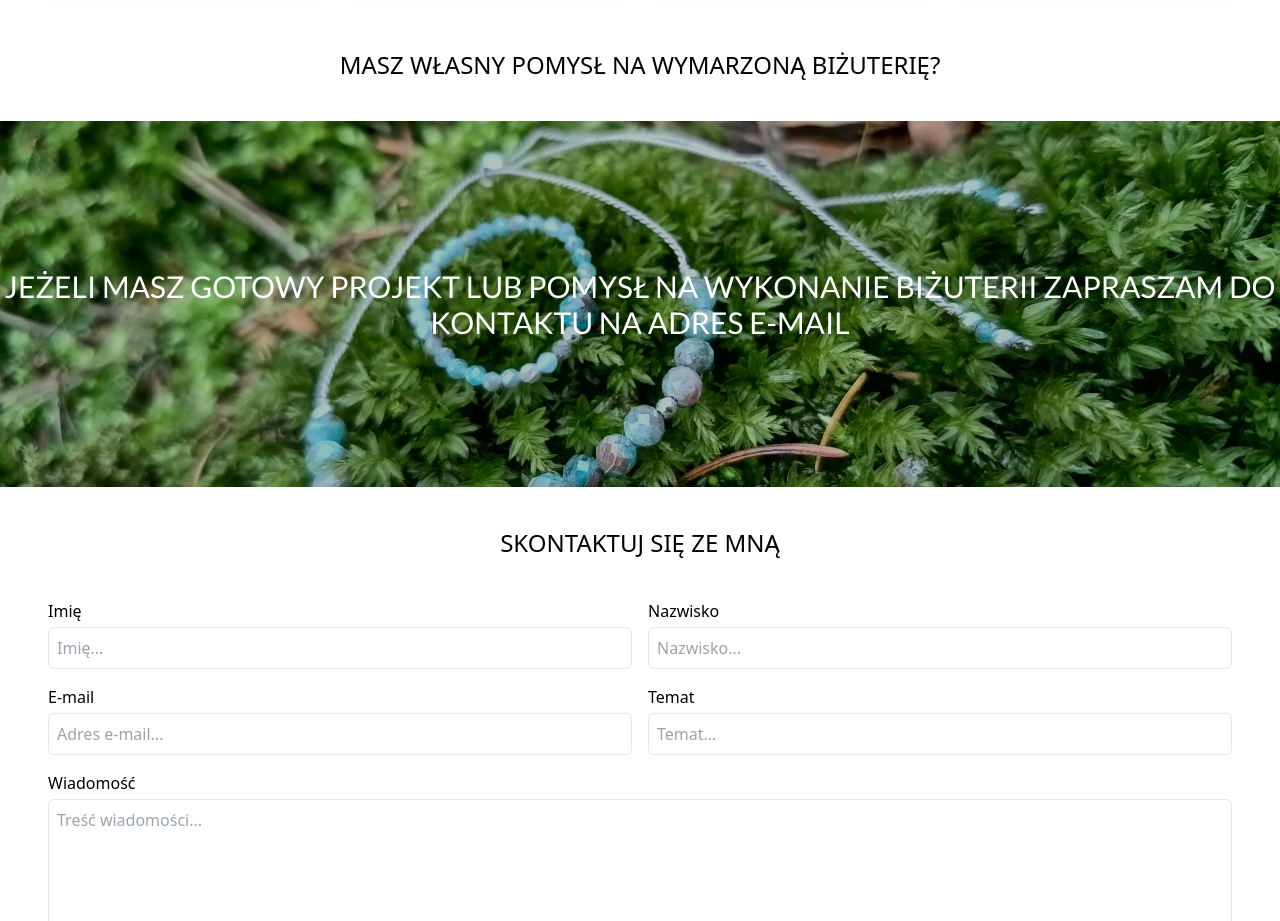
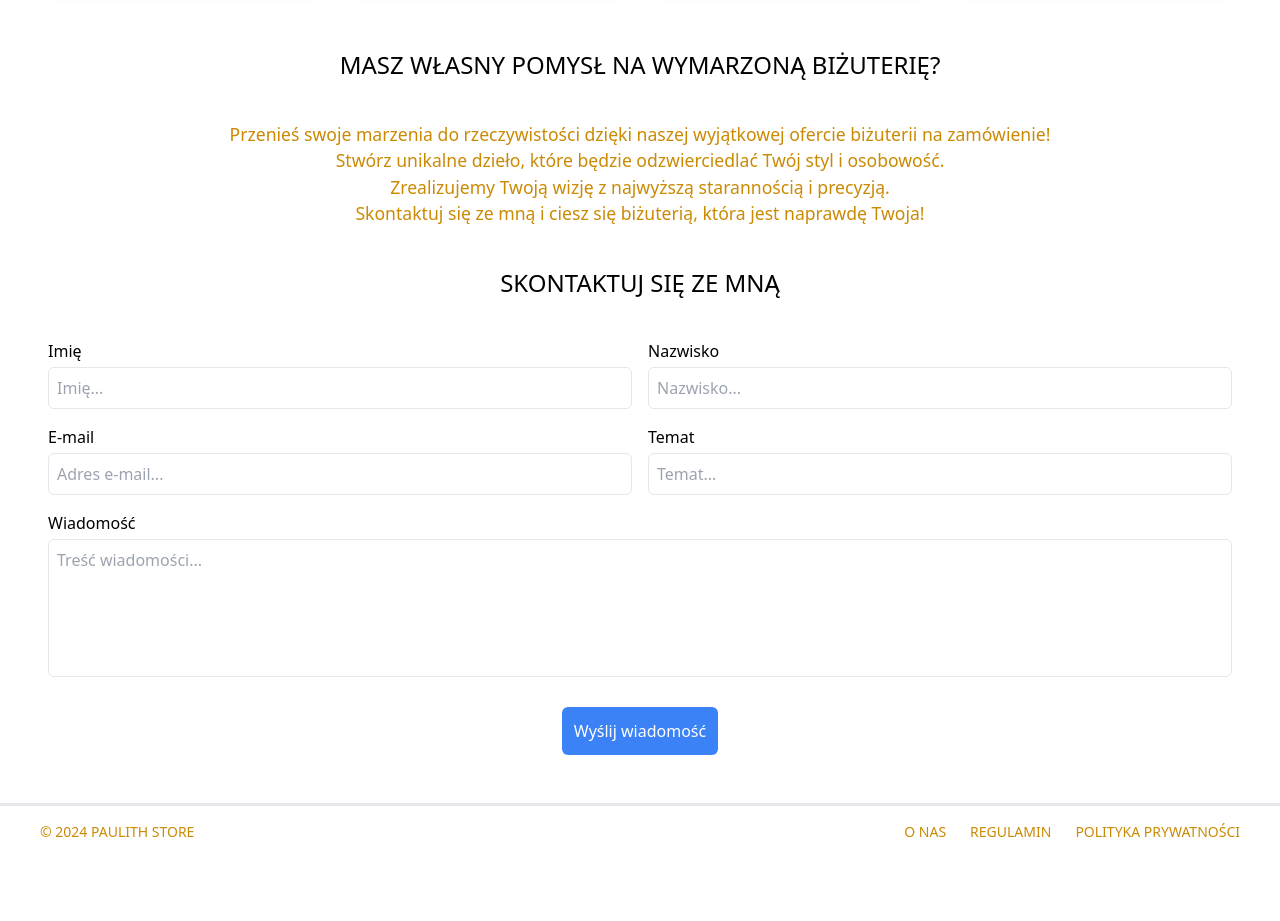
Before and after one commit to GxbrielZ/PaulithStore, a React (Vite) app: page / in a window 1280 px wide. Shown: the part 1720-2641 px from the top of the page. After the commit the page ends 2578 px from the top, so only its background shows below. Built offline with nearby package versions, Linux system fonts and the light colour scheme.

Commit message:
Create text banner for ProjectSection

```diff
--- a/src/components/ProjectSection/ProjectSection.jsx
+++ b/src/components/ProjectSection/ProjectSection.jsx
@@ -1,25 +1,12 @@
 import React from 'react'
-import ProjectImg from "../../assets/ProjectSection/ProjectImg.jpg";
 
 const ProjectSection = () => {
   return (
-    <div className="relative">
-      <div className="relative">
-        <img
-          src={ProjectImg}
-          alt="#"
-          className="w-full aspect-[4/3] md:aspect-[5/3] lg:aspect-[7/2]
-          object-cover"
-        />
-        <div
-          className="absolute inset-0 flex items-center justify-center
-          bg-black/25"
-        >
-          <span className="text-white font-lato text-xl md:text-3xl uppercase text-center">
-            Jeżeli masz gotowy projekt lub pomysł na wykonanie biżuterii zapraszam do kontaktu na adres e-mail
-          </span>
-        </div>
-      </div>
+    <div className='text-yellow-600 text-center text-[1.1rem]'>
+      <p>Przenieś swoje marzenia do rzeczywistości dzięki naszej wyjątkowej ofercie biżuterii na zamówienie!</p>
+      <p>Stwórz unikalne dzieło, które będzie odzwierciedlać Twój styl i osobowość.</p>
+      <p>Zrealizujemy Twoją wizję z najwyższą starannością i precyzją.</p>
+      <p>Skontaktuj się ze mną i ciesz się biżuterią, która jest naprawdę Twoja!</p>
     </div>
   );
 };
```
